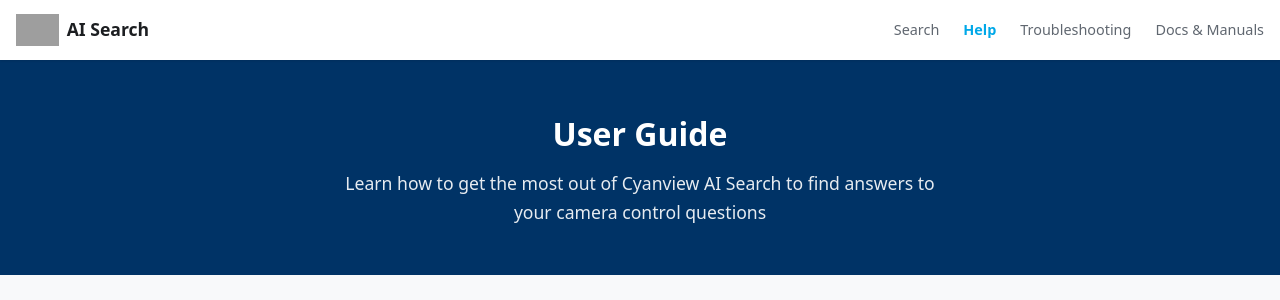
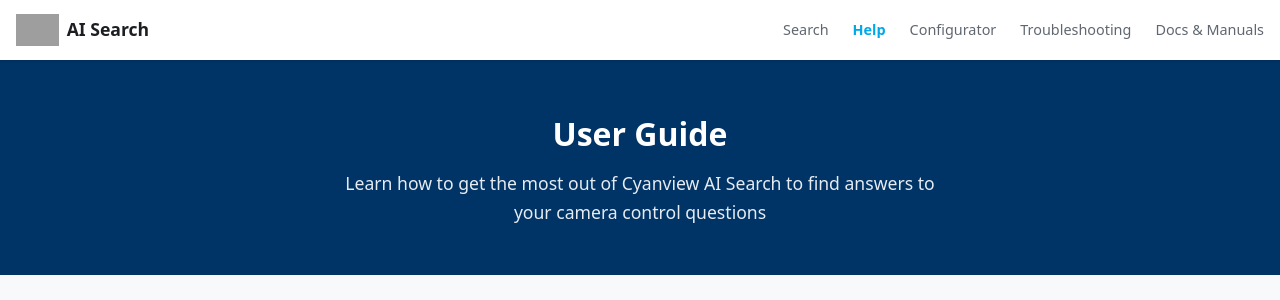
Before and after one commit to AlanOgic/clorag, a Python web app: template src/clorag/web/templates/help.html in a window 1280 px wide. Shown: the top 300 px of the page. Run offline with Jinja, Linux system fonts and the light colour scheme; the template is opened without the code that fills it, so the values that code supplies are empty; grey boxes are pictures that could not be loaded.

Commit message:
feat: add Configurator link to navbar across all public pages

```diff
--- a/src/clorag/web/templates/cameras.html
+++ b/src/clorag/web/templates/cameras.html
@@ -901,6 +901,7 @@
         <div class="navbar__links">
             <a href="/" class="navbar__link">AI Search</a>
             <a href="/cameras" class="navbar__link navbar__link--active">Cameras</a>
+            <a href="https://cyanview.cloud/configurator" class="navbar__link" target="_blank">Configurator</a>
             <a href="https://cyanview.cloud/troubleshooter" class="navbar__link" target="_blank">Troubleshooting</a>
             <a href="https://support.cyanview.com/docs/" class="navbar__link" target="_blank">Documentation</a>
         </div>
--- a/src/clorag/web/templates/help.html
+++ b/src/clorag/web/templates/help.html
@@ -363,6 +363,7 @@
         <div class="navbar__links">
             <a href="/" class="navbar__link">Search</a>
             <a href="/help" class="navbar__link navbar__link--active">Help</a>
+            <a href="https://cyanview.cloud/configurator" class="navbar__link" target="_blank">Configurator</a>
             <a href="https://cyanview.cloud/troubleshooter" class="navbar__link" target="_blank">Troubleshooting</a>
             <a href="https://support.cyanview.com/docs/" class="navbar__link" target="_blank">Docs & Manuals</a>
         </div>
--- a/src/clorag/web/templates/index.html
+++ b/src/clorag/web/templates/index.html
@@ -1004,6 +1004,7 @@
         </a>
         <div class="navbar__links">
             <a href="#" class="navbar__link" id="help-link">Help</a>
+            <a href="https://cyanview.cloud/configurator" class="navbar__link" target="_blank">Configurator</a>
             <a href="https://cyanview.cloud/troubleshooter" class="navbar__link" target="_blank">Troubleshooting</a>
             <a href="https://support.cyanview.com/docs/" class="navbar__link" target="_blank">Docs & Manuals</a>
             <a href="https://cyanview.com" class="navbar__link" target="_blank">Cyanview.com</a>
--- a/src/clorag/web/templates/video.html
+++ b/src/clorag/web/templates/video.html
@@ -280,6 +280,7 @@
         </a>
         <div class="navbar__links">
             <a href="/" class="navbar__link">AI Search</a>
+            <a href="https://cyanview.cloud/configurator" class="navbar__link" target="_blank">Configurator</a>
             <a href="https://cyanview.cloud/troubleshooter" class="navbar__link" target="_blank">Troubleshooting</a>
             <a href="https://support.cyanview.com/docs/" class="navbar__link" target="_blank">Docs</a>
             <a href="https://cyanview.com" class="navbar__link" target="_blank">Cyanview.com</a>
```
